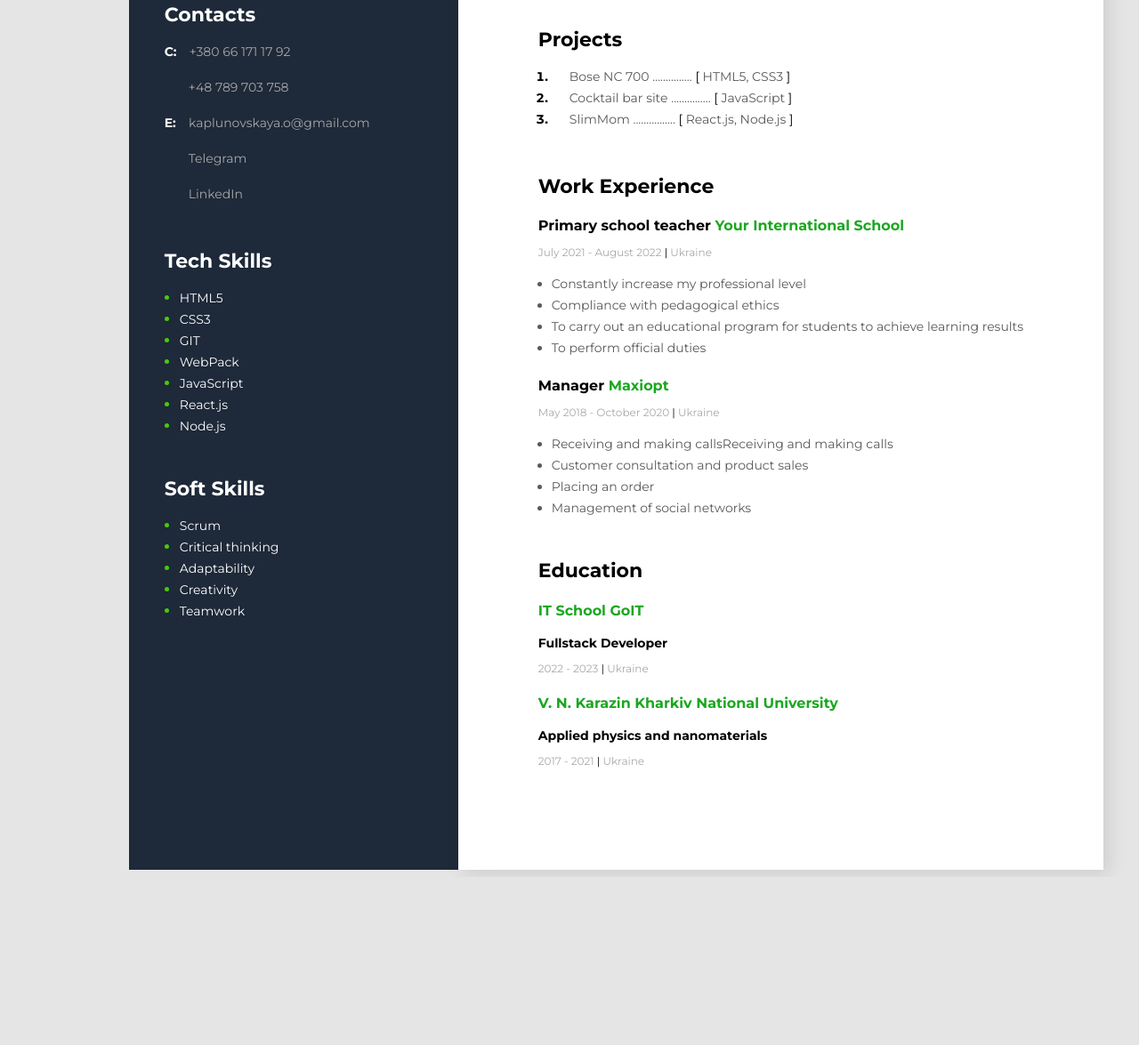
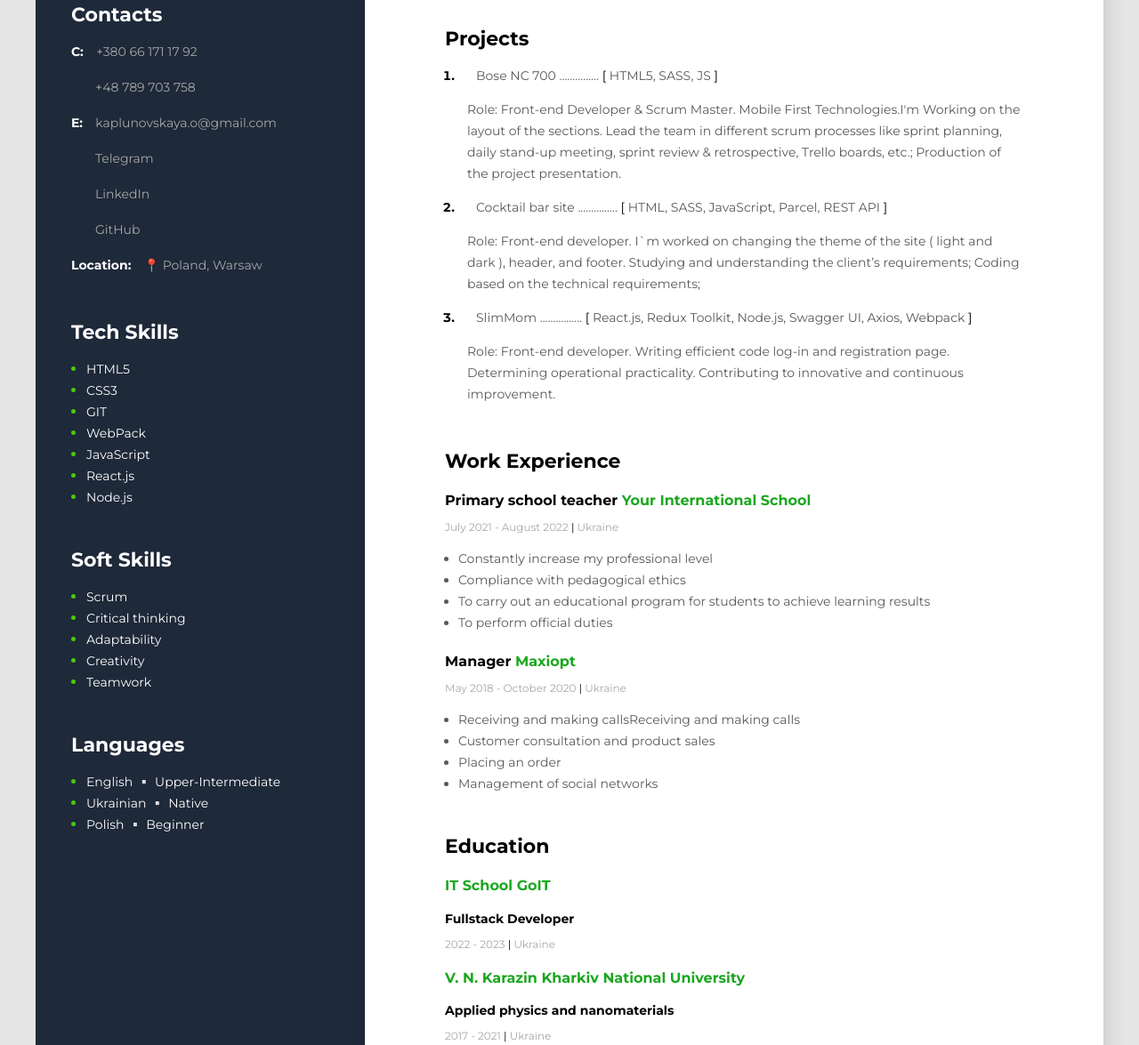
Before and after one commit to Kaplunivska/Resume, a plain HTML site: page index.html in a window 1280 px wide. Shown: the part 462-1637 px from the top of the page at 89% size. Before the commit the page ends 1448 px from the top, so only its background shows below. Drawn offline with Linux system fonts and the light colour scheme.

Commit message:
add languages, location & edit projects

```diff
--- a/index.html
+++ b/index.html
@@ -20,9 +20,9 @@
     <div class="main-content">
       <!-- about user -->
       <div class="about">
+        <h1 class="about-name">Olha Kaplunivska</h1>
+
         <h2 class="about-position">Front-End Developer</h2>
-
-        <h1 class="about-name">Olha Kaplunivska</h1>
 
         <p class="about-description"> I am a Front-End developer looking for a full-time position in a
           company that's aimed at making both everyday life and business
@@ -44,25 +44,34 @@
         <li class="projects-item">
           <span class="project"><a href="https://zaimak-andrii.github.io/bose-nc-700-promo/" class="project-link">Bose NC 700</a>
           ...............
-          <span class="project-bracket">[</span> HTML5, CSS3 <span class="project-bracket">]</span>
+          <span class="project-bracket">[</span> HTML5, SASS, JS <span class="project-bracket">]</span>
         </span>
-
+        <p class="project-description"> Role: Front-end Developer & Scrum Master.
+          Mobile First Technologies.I'm Working on the layout of the sections.
+          Lead the team in different scrum processes like sprint planning, daily stand-up meeting,
+          sprint review & retrospective, Trello boards, etc.;
+          Production of the project presentation.</p>
         </li>
 
         <li class="projects-item">
           <span class="project"><a href="https://annatsepilova.github.io/goit-js-cocktail-bar-site/" class="project-link">Cocktail bar site</a>
           ...............
-          <span class="project-bracket">[</span> JavaScript <span class="project-bracket">]</span>
+          <span class="project-bracket">[</span> HTML, SASS, JavaScript, Parcel, REST API <span class="project-bracket">]</span>
         </span>
-
+        <p class="project-description"> Role: Front-end developer.
+          I`m worked on changing the theme of the site ( light and dark ), header, and footer.
+          Studying and understanding the client’s requirements;
+          Coding based on the technical requirements; </p>
         </li>
 
         <li class="projects-item">
           <span class="project"><a href="https://yuriyvytyag.github.io/ProjectReact/" class="project-link">SlimMom</a>
           ................
-          <span class="project-bracket">[</span> React.js, Node.js <span class="project-bracket">]</span>
+          <span class="project-bracket">[</span> React.js, Redux Toolkit, Node.js, Swagger UI, Axios, Webpack <span class="project-bracket">]</span>
         </span>
-
+        <p class="project-description"> Role: Front-end developer.
+          Writing efficient code log-in and registration page. Determining operational practicality.
+         Contributing to innovative and continuous improvement. </p>
         </li>
       </ol>
 
@@ -135,6 +144,14 @@
             <p>
               <a href="https://www.linkedin.com/in/olhakaplunivska-frontend-developer/" class="contact-link contact-number">LinkedIn</a>
             </p>
+            <p>
+              <a href="https://github.com/Kaplunivska" class="contact-link contact-number">GitHub</a>
+            </p>
+          </p>
+          <p>
+            <span class="contact-type">Location:</span>
+            <a href="https://www.google.com/maps/place/Warszawa/@52.232938,21.0611941,11z/data=!3m1!4b1!4m6!3m5!1s0x471ecc669a869f01:0x72f0be2a88ead3fc!8m2!3d52.2296756!4d21.0122287!16zL20vMDgxbV8"
+             class="contact-link ">📍 Poland, Warsaw</a>
           </p>
 
         </div>
@@ -165,6 +182,16 @@
           <li class="soft-skills-item"> <span class="soft-skills-text">Teamwork</span> </li>
         </ul>
       </div>
+      <!-- Language -->
+      <div class="language">
+        <h3 class="language-title">Languages</h3>
+        <ul class="language-list">
+         <li class="language-item"> <span class="language-text">English ▫️ Upper-Intermediate</span> </li>
+         <li class="language-item"><span class="language-text">Ukrainian ▫️ Native</span> </li>
+         <li class="language-item"><span class="language-text">Polish ▫️ Beginner</span> </li>
+        </ul>
+      </div>
+
     </aside>
 
    </div>
--- a/styles/styles.css
+++ b/styles/styles.css
@@ -80,7 +80,8 @@ margin-bottom: 50px;
 
 }
 .project,
- .project-link {
+ .project-link,
+ .project-description {
     font-style: normal;
     font-weight: 400;
     font-size: 14px;
@@ -183,7 +184,10 @@ margin-left: 15px;
     margin-bottom: 50px;
 }
 
-.contacts, .tech-skills, .soft-skills {
+.contacts,
+.tech-skills,
+.soft-skills,
+.language {
 
     margin-left: 40px;
 }
@@ -191,7 +195,8 @@ margin-left: 15px;
 .contacts {
     margin-bottom: 50px;
 }
-.sidebar-title {
+.sidebar-title,
+.language-title {
     color: #ffff;
     font-family: 'Montserrat';
     font-style: normal;
@@ -225,19 +230,22 @@ margin-left: 15px;
 }
 
 .tech-skills-list,
-.soft-skills-list {
+.soft-skills-list,
+.language-list {
     color: #ffff;
     padding: 0;
     margin-left: 17px;
 }
 
 .tech-skills-item,
-.soft-skills-item {
+.soft-skills-item,
+.language-item {
     color: rgba(76, 220, 4, 0.904);
 }
 
 .tech-skills-text,
-.soft-skills-text {
+.soft-skills-text,
+.language-text {
     color: #ffff;
     font-style: normal;
     font-weight: 400;
@@ -245,6 +253,7 @@ margin-left: 15px;
     line-height: 24px;
 }
 
-.soft-skills {
+.soft-skills,
+.language {
 margin-top: 45px;
 }
```
